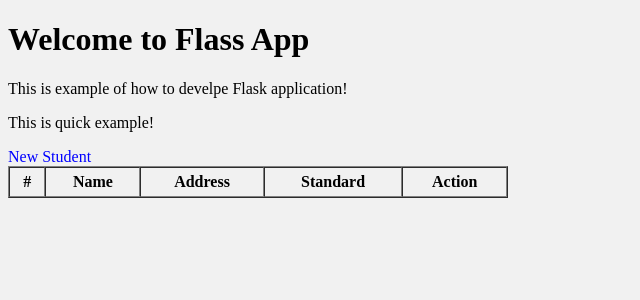
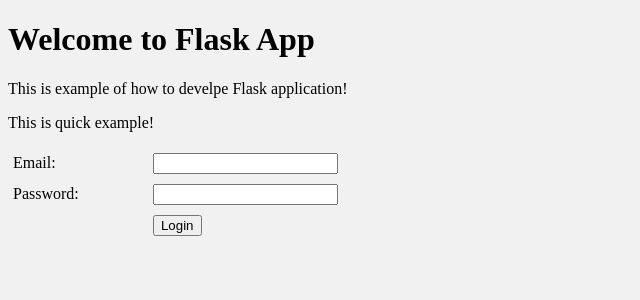
Before and after one commit to mukeshparmar10/flask-example-app, a Flask app: page / in a window 1280 px wide. Shown: the top 300 px of the page, without its empty margins (0-640 px from the left). Run offline with Flask 3, Linux system fonts and the light colour scheme; data that the repository does not hold is empty.

Commit message:
New functionality added

```diff
--- a/app.py
+++ b/app.py
@@ -1,6 +1,7 @@
 from flask import Flask, request, Response, redirect, url_for, session, render_template
 import mysql.connector
 import os
+from flask_mail import Mail, Message
 
 def connection():
 	mydb = mysql.connector.connect(
@@ -12,16 +13,71 @@ def connection():
 	)
 	return mydb
 
+def check_login():
+	if 'email' in session:
+		email = session['email']
+		return "1"
+	else:
+		return redirect(url_for("index"))
+
+
+
 app = Flask(__name__)
+
+app.secret_key = 'ddfffssdsdxdsd'
+
+app.config['MAIL_SERVER'] = os.environ.get('MAIL_SERVER')
+app.config['MAIL_PORT'] = int(os.environ.get('MAIL_PORT'))
+app.config['MAIL_USERNAME'] = os.environ.get('MAIL_USERNAME')
+app.config['MAIL_PASSWORD'] = os.environ.get('MAIL_PASSWORD')
+app.config['MAIL_USE_TLS'] = os.environ.get('MAIL_USE_TLS', 'False').lower() in ('true', '1', 't')
+app.config['MAIL_USE_SSL'] = os.environ.get('MAIL_USE_SSL', 'False').lower() in ('true', '1', 't')
+app.config['MAIL_DEFAULT_SENDER'] = os.environ.get('MAIL_DEFAULT_SENDER')
+
+mail = Mail(app)
 
 @app.route("/")
 def index():
+	return render_template("index.html")
+
+@app.errorhandler(404)
+def page_not_found(e):
+	return render_template("404.html")
+
+@app.route("/login",methods=['POST'])
+def login():
+	email = request.form.get("email")
+	password = request.form.get("password")
+
+	query = f"select * from users where email = '{email}' and binary password='{password}'"
+	mydb = connection()
+	mycursor = mydb.cursor()
+	mycursor.execute(query)
+	data = mycursor.fetchone()
+	mydb.close()
+
+	if data is None:
+		return "0"
+	else:
+		session['email'] = email
+		return str(len(data))
+
+@app.route('/logout')
+def logout():
+	session.pop('email', None)
+	return redirect(url_for('index'))
+
+@app.route("/home")
+def home():
+	if check_login()!="1":
+		return redirect(url_for("index"))
+
 	mydb = connection()
 	mycursor = mydb.cursor()
 	mycursor.execute("select * from student")
 	data = mycursor.fetchall()
 	mydb.close()
-	return render_template("index.html",data=data)
+	return render_template("home.html",data=data)
 
 @app.route("/student")
 def student():
@@ -38,7 +94,7 @@ def student_save():
 	mycursor.execute(query)
 	mydb.commit()
 	mydb.close()
-	return redirect(url_for("index"))
+	return redirect(url_for("home"))
 
 
 @app.route("/student-edit/<id>")
@@ -62,7 +118,7 @@ def student_update():
 	mycursor.execute(query)
 	mydb.commit()
 	mydb.close()
-	return redirect(url_for("index"))
+	return redirect(url_for("home"))
 
 
 @app.route("/student-delete/<id>")
@@ -72,7 +128,29 @@ def student_delete(id):
 	mycursor.execute(f"delete from student where id = {id}")
 	mydb.commit()
 	mydb.close()
-	return redirect(url_for("index"))
+	return redirect(url_for("home"))
+
+@app.route("/send_test_email")
+def send_test_email():
+    msg = Message(
+        subject="Hello from Flask-Mail!",
+        sender=app.config['MAIL_DEFAULT_SENDER'],
+        recipients=["mukeshparmar10@gmail.com","vedparmar9411@gmail.com"], # List of recipient emails
+        body="This is a test email sent from a Flask application."
+    )
+
+    # Optional: Add HTML body
+    # msg.html = "<b>This is an HTML test email</b> from Flask-Mail."
+
+    # Optional: Add attachments
+    # with app.open_resource("path/to/your/attachment.pdf") as fp:
+    #     msg.attach("attachment.pdf", "application/pdf", fp.read())
+
+    try:
+        mail.send(msg)
+        return "Email sent successfully!"
+    except Exception as e:
+        return f"Error sending email: {e}"
 
 
 if __name__=="__main__":
--- a/requirements.txt
+++ b/requirements.txt
@@ -2,10 +2,12 @@ blinker==1.8.2
 click==8.1.8
 colorama==0.4.6
 flask==3.0.3
+flask-mail==0.10.0
 importlib-metadata==8.5.0
 itsdangerous==2.2.0
 jinja2==3.1.6
 MarkupSafe==2.1.5
 mysql-connector-python==9.0.0
+waitress==3.0.0
 werkzeug==3.0.6
 zipp==3.20.2
--- a/templates/index.html
+++ b/templates/index.html
@@ -3,35 +3,68 @@
 <head>
 	<meta charset="utf-8">
 	<meta name="viewport" content="width=device-width, initial-scale=1">
-	<title>Example Flask App</title>
+	<title>Example Flask App Login</title>
 	<link rel="stylesheet" type="text/css" href="/static/css/style.css">
+	<script src="https://code.jquery.com/jquery-2.2.4.js"></script>
 </head>
 <body>
-<h1>Welcome to Flass App</h1>
+<h1>Welcome to Flask App</h1>
 <p>This is example of how to develpe Flask application!</p>
 <p>This is quick example!</p>
-<a href="/student">New Student</a>
-<table width="500px" border="1px" cellspacing="0px" cellpadding="5px">
+<table width="500px" border="0px" cellspacing="0px" cellpadding="5px">
 <tr>
-	<th>#</th>
-	<th>Name</th>
-	<th>Address</th>
-	<th>Standard</th>
-	<th>Action</th>
+	<td>Email:</td><td><input type="text" name="email" id="email" /></td>
 </tr>
-{% set ns = namespace(count=0) %}
-{% for s in data %}
-{% set ns.count = ns.count + 1 %}
-<tr align="center">
-	<td>{{ns.count}}</td>
-	<td>{{s[1]}}</td>
-	<td>{{s[2]}}</td>
-	<td>{{s[3]}}</td>
-	<td>
-	<a href="/student-edit/{{s[0]}}">Edit</a> | <a href="/student-delete/{{s[0]}}">Delete</a>
-</td>
+<tr>
+	<td>Password:</td><td><input type="password" name="password" id="password" /></td>
 </tr>
-{% endfor %}
+<tr>
+	<td></td><td><input type="button" value="Login" onClick="login()" /></td>
+</tr>
 </table>
+<script>
+	function login()
+	{
+		var valid=true;
+		if($("#email").val()=="")
+		{
+			alert("Please enter email!");
+			valid = false;
+			$("#email").focus();
+			return false;
+		}
+		else
+		{
+			var email = $("#email").val();
+		}
+
+		if($("#password").val()=="")
+		{
+			alert("Please enter password!");
+			valid = false;
+			$("#password").focus();
+			return false;
+		}
+		else
+		{
+			var password = $("#password").val();
+		}
+
+		if(valid)
+		{
+			$.post("/login",{email:email,password:password},function(data){
+				if(data=="0")
+				{
+					alert("Invalid email or password!")
+				}
+				else
+				{
+					window.location.href = "/home";
+				}
+			});
+		}
+
+	}
+</script>
 </body>
 </html>
--- a/templates/student-add.html
+++ b/templates/student-add.html
@@ -7,7 +7,7 @@
 	<link rel="stylesheet" type="text/css" href="/static/css/style.css">
 </head>
 <body>
-<h1>Welcome to Flass App</h1>
+<h1>Welcome to Flask App</h1>
 <p>This is example of how to develpe Flask application!</p>
 <p>This is quick example!</p>
 <form method="post" action="/student-save">
--- a/templates/student.html
+++ b/templates/student.html
@@ -7,7 +7,7 @@
 	<link rel="stylesheet" type="text/css" href="/static/css/style.css">
 </head>
 <body>
-<h1>Welcome to Flass App</h1>
+<h1>Welcome to Flask App</h1>
 <p>This is example of how to develpe Flask application!</p>
 <p>This is quick example!</p>
 <form method="post" action="/student-update">
```
Also changed, not shown: templates/404.html (added, +16 -0 lines), templates/home.html (added, +37 -0 lines).
